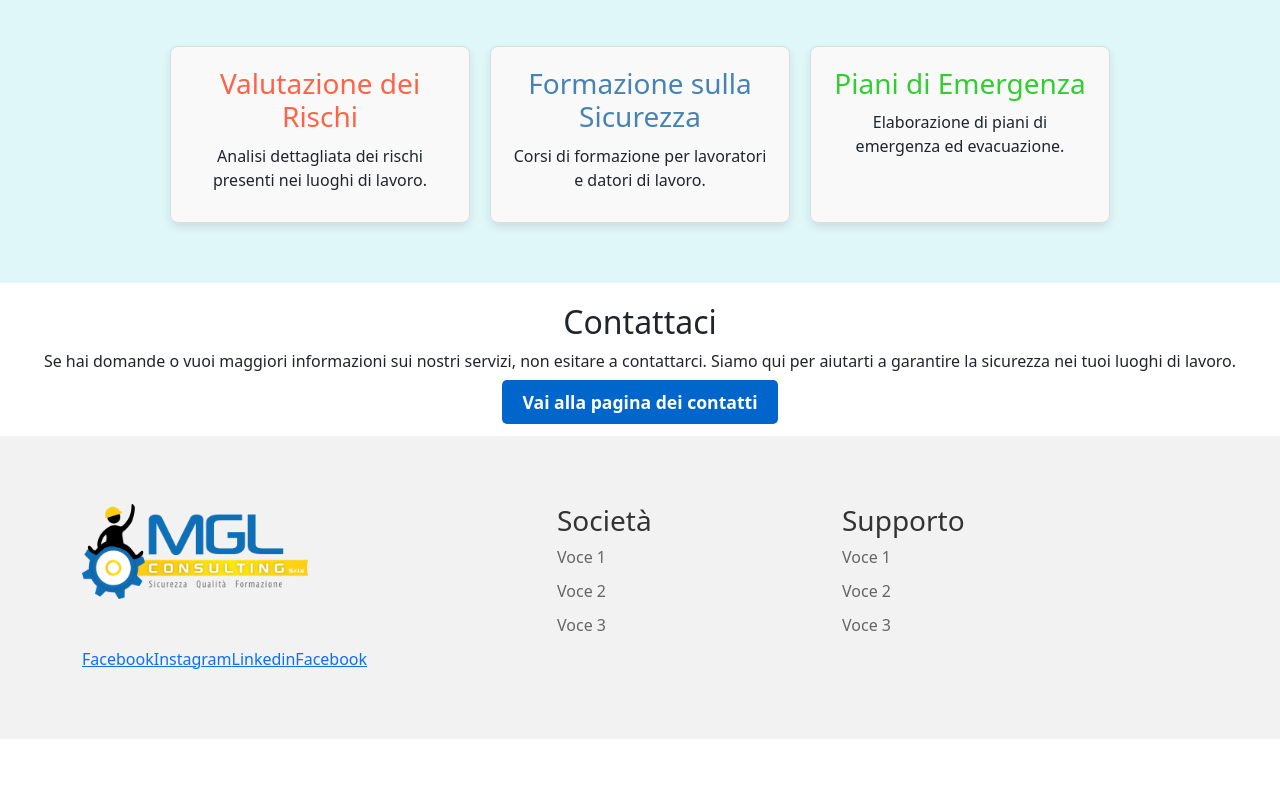
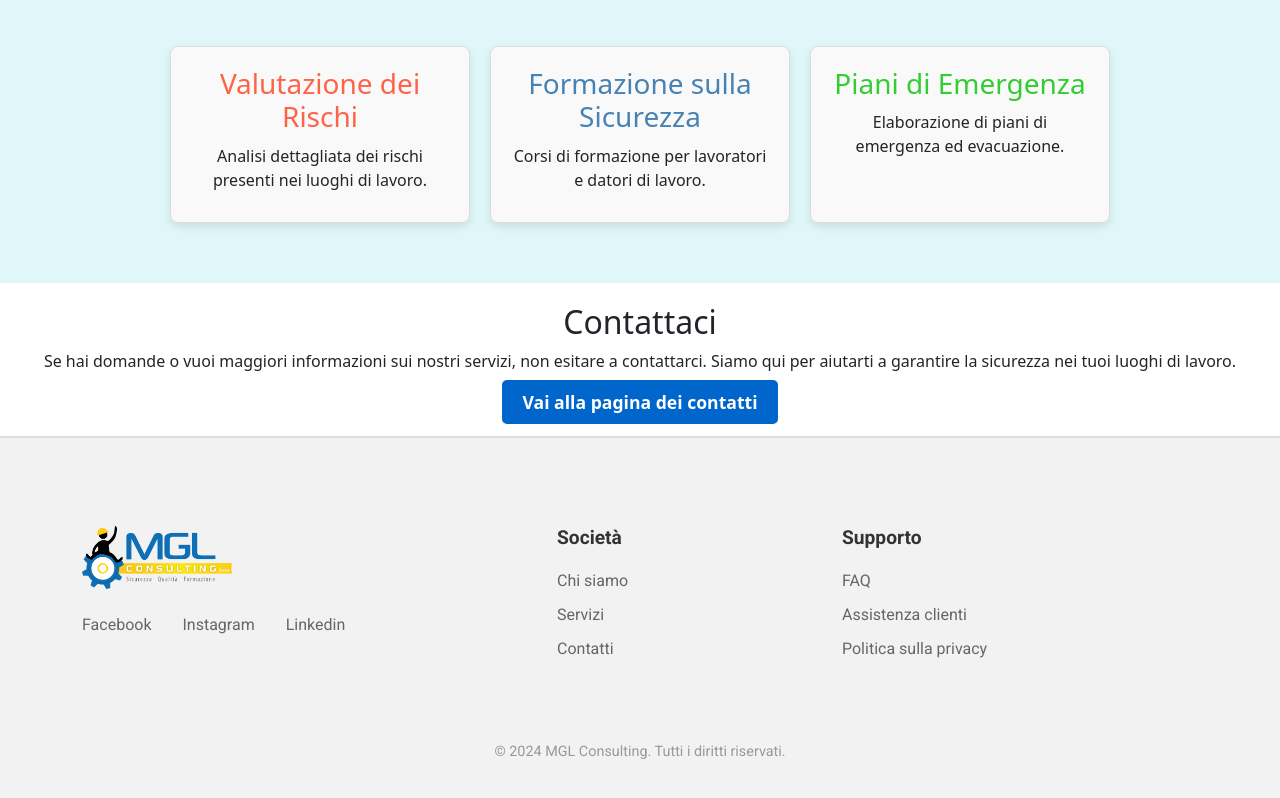
Before and after one commit to antoniogisondi/mgl-static-website, a React (Vite) app: page / in a window 1280 px wide. Shown: the part 1454-2252 px from the top of the page. Before the commit the page ends 2193 px from the top, so only its background shows below. Built offline with nearby package versions, Linux system fonts and the light colour scheme.

Commit message:
fix styles

```diff
--- a/src/components/Footer/Footer.css
+++ b/src/components/Footer/Footer.css
@@ -1,15 +1,21 @@
 .logo-footer {
-    width: 50%;
+    width: 150px;
+    /* Diminuito per un design più bilanciato */
 }
 
 footer {
     background-color: #f2f2f2;
-    padding: 20px;
+    padding: 40px 0;
     text-align: left;
+    font-family: 'Roboto', sans-serif;
+    border-top: 2px solid #ddd;
 }
 
 .footer-content h3 {
     color: #333;
+    font-weight: bold;
+    font-size: 1.2rem;
+    margin-bottom: 20px;
 }
 
 .footer-content ul li {
@@ -19,8 +25,53 @@ footer {
 .footer-content ul li a {
     color: #666;
     text-decoration: none;
+    transition: color 0.3s ease;
 }
 
 .footer-content ul li a:hover {
     color: #000;
+    text-decoration: underline;
 }
+
+.footer-social a {
+    color: #666;
+    text-decoration: none;
+    font-size: 1rem;
+    transition: color 0.3s ease;
+}
+
+.footer-social a:hover {
+    color: #000;
+}
+
+.footer-social a+a {
+    margin-left: 15px;
+}
+
+.footer-social {
+    margin-bottom: 15px;
+}
+
+footer p {
+    color: #999;
+    font-size: 0.9rem;
+}
+
+@media (max-width: 768px) {
+    .footer-logo {
+        text-align: center;
+    }
+
+    .footer-social {
+        justify-content: center;
+        text-align: center;
+    }
+
+    .footer-content {
+        text-align: center;
+    }
+
+    .footer-content ul li {
+        margin-bottom: 5px;
+    }
+}
--- a/src/components/Footer/Footer.jsx
+++ b/src/components/Footer/Footer.jsx
@@ -1,37 +1,43 @@
 import React from "react";
+import { Link } from "react-router-dom";
 import './Footer.css'
+import logo from '/img/mgl-consulting-logo.png'
 
 const Footer = () => {
     return (
-        <footer>
+        <footer className="footer">
             <div className="container">
                 <div className="row">
-                    <div className="col-5">
-                        <div className="col my-5 footer-content d-flex flex-row">
-                            <img className="logo-footer" src="/img/mgl-consulting-logo.png" alt="" />
+                    <div className="col-md-5 col-12 d-flex flex-column align-items-start my-5">
+                        <div className="footer-logo mb-4">
+                            <img className="logo-footer" src={logo} alt="MGL Consulting Logo" />
                         </div>
-                        <div className="col my-5 footer-content d-flex flex-row">
-                            <a href="">Facebook</a>
-                            <a href="">Instagram</a>
-                            <a href="">Linkedin</a>
-                            <a href="">Facebook</a>
+                        <div className="footer-social d-flex">
+                            <a href="https://www.facebook.com/profile.php?id=100057573665939" className="me-3">Facebook</a>
+                            <a href="https://www.instagram.com/mglconsultingsrls/" className="me-3">Instagram</a>
+                            <a href="#" className="me-3">Linkedin</a>
                         </div>
                     </div>
-                    <div className="col-3 my-5 footer-content">
+                    <div className="col-md-3 col-6 my-5 footer-content">
                         <h3>Società</h3>
                         <ul className="list-unstyled">
-                            <li><a href="#">Voce 1</a></li>
-                            <li><a href="#">Voce 2</a></li>
-                            <li><a href="#">Voce 3</a></li>
+                            <li><Link to="/chi-siamo">Chi siamo</Link></li>
+                            <li><Link to="/servizi">Servizi</Link></li>
+                            <li><Link to="/contatti">Contatti</Link></li>
                         </ul>
                     </div>
-                    <div className="col-3 my-5 footer-content">
+                    <div className="col-md-3 col-6 my-5 footer-content">
                         <h3>Supporto</h3>
-                        <ul className="list-unstyled text-align-start">
-                            <li><a href="#">Voce 1</a></li>
-                            <li><a href="#">Voce 2</a></li>
-                            <li><a href="#">Voce 3</a></li>
+                        <ul className="list-unstyled">
+                            <li><Link to="#">FAQ</Link></li>
+                            <li><Link to="#">Assistenza clienti</Link></li>
+                            <li><Link to="#">Politica sulla privacy</Link></li>
                         </ul>
+                    </div>
+                </div>
+                <div className="row">
+                    <div className="col text-center py-3">
+                        <p className="mb-0">© 2024 MGL Consulting. Tutti i diritti riservati.</p>
                     </div>
                 </div>
             </div>
@@ -39,4 +45,4 @@ const Footer = () => {
     );
 };
 
-export default Footer
+export default Footer;
--- a/src/components/Main/Main.jsx
+++ b/src/components/Main/Main.jsx
@@ -8,6 +8,7 @@ import "slick-carousel/slick/slick-theme.css";
 import WorkCarousel from "../Carousel/WorkCarousel";
 import imgTitolare from '/img/titolaredellimpresa.png'
 import imgSocio from '/img/sociodellimpresa.png'
+import imgSocio2 from '/img/sociodellimpresa2.jpg'
 import { Link } from "react-router-dom";
 
 const Main = () => {
@@ -64,6 +65,12 @@ const Main = () => {
                         <p>Socia</p>
                         <p>Grazia Matera è una socia chiave dell'azienda con una vasta esperienza nella gestione delle risorse umane e nella consulenza aziendale.</p>
                     </div>
+                    <div className="socio" data-aos="fade-left">
+                        <img src={imgSocio2} alt="Socio" />
+                        <h3>Lucia Matera</h3>
+                        <p>Socia</p>
+                        <p>Grazia Matera è una socia chiave dell'azienda con una vasta esperienza nella gestione delle risorse umane e nella consulenza aziendale.</p>
+                    </div>
                 </Slider>
             </div>
 
--- a/src/pages/About/About.jsx
+++ b/src/pages/About/About.jsx
@@ -5,6 +5,7 @@ import { motion } from 'framer-motion';
 import '../../main.css'; // Importa il CSS personalizzato
 import imgTitolare from '/img/titolaredellimpresa.png'
 import imgSocio from '/img/sociodellimpresa.png'
+import imgSocio2 from '/img/sociodellimpresa2.jpg'
 
 const AboutUs = () => {
     // Stato per la gestione dell'hover sulle card
@@ -43,7 +44,9 @@ const AboutUs = () => {
                                     <img src={imgTitolare} className="card-img-top" alt="Fondatore" />
                                     <div className="card-body text-center">
                                         <h3 className="card-title">Gisondi Domenico</h3>
-                                        <p className="card-text">Esperienza e background del fondatore...</p>
+                                        <p className="card-text">
+                                            Responsabile del processo economico amministrativo presso MGL Consulting.
+                                        </p>
                                         {hoveredCard === 1 && (
                                             <motion.div
                                                 className="founder-details"
@@ -51,8 +54,10 @@ const AboutUs = () => {
                                                 animate={{ opacity: 1 }}
                                                 transition={{ duration: 0.3 }}
                                             >
-                                                <p>Dettagli aggiuntivi sul fondatore...</p>
-                                                <p>Esperienze specifiche, competenze, ecc.</p>
+                                                <p><strong>Incarichi:</strong></p>
+                                                <p>Responsabile del processo economico amministrativo.</p>
+                                                <p>Esperienze specifiche, competenze amministrative, gestione delle finanze aziendali.</p>
+                                                <p>Ha supervisionato vari progetti di ottimizzazione dei processi economici.</p>
                                             </motion.div>
                                         )}
                                     </div>
@@ -80,7 +85,9 @@ const AboutUs = () => {
                                     <img src={imgSocio} className="card-img-top" alt="Socio 1" />
                                     <div className="card-body text-center">
                                         <h3 className="card-title">Matera Grazia</h3>
-                                        <p className="card-text">Esperienza e background del socio 1...</p>
+                                        <p className="card-text">
+                                            Responsabile del processo di direzione e del processo di erogazione dei servizi formativi presso MGL Consulting.
+                                        </p>
                                         {hoveredCard === 2 && (
                                             <motion.div
                                                 className="founder-details"
@@ -88,13 +95,16 @@ const AboutUs = () => {
                                                 animate={{ opacity: 1 }}
                                                 transition={{ duration: 0.3 }}
                                             >
-                                                <p>Dettagli aggiuntivi sul socio 1...</p>
+                                                <p><strong>Incarichi:</strong></p>
+                                                <p>Responsabile del processo di direzione.</p>
+                                                <p>Responsabile del processo di erogazione dei servizi formativi.</p>
                                                 <p>Esperienze specifiche, competenze, ecc.</p>
                                             </motion.div>
                                         )}
                                     </div>
                                 </motion.div>
                             </div>
+
 
                             {/* Card Socio 2 */}
                             <div className="col-md-4 mb-4">
@@ -103,10 +113,12 @@ const AboutUs = () => {
                                     onHoverStart={() => setHoveredCard(3)}
                                     onHoverEnd={() => setHoveredCard(null)}
                                 >
-                                    <img src="socio2.jpg" className="card-img-top" alt="Socio 2" />
+                                    <img src={imgSocio2} className="card-img-top" alt="Socio 2" />
                                     <div className="card-body text-center">
-                                        <h3 className="card-title">Nome Socio 2</h3>
-                                        <p className="card-text">Esperienza e background del socio 2...</p>
+                                        <h3 className="card-title">Matera Lucia</h3>
+                                        <p className="card-text">
+                                            Responsabile della formazione e dei processi formativi presso MGL Consulting.
+                                        </p>
                                         {hoveredCard === 3 && (
                                             <motion.div
                                                 className="founder-details"
@@ -114,13 +126,16 @@ const AboutUs = () => {
                                                 animate={{ opacity: 1 }}
                                                 transition={{ duration: 0.3 }}
                                             >
-                                                <p>Dettagli aggiuntivi sul socio 2...</p>
-                                                <p>Esperienze specifiche, competenze, ecc.</p>
+                                                <p><strong>Incarichi:</strong></p>
+                                                <p>Responsabile del processo di analisi dei fabbisogni formativi.</p>
+                                                <p>Responsabile del processo di progettazione dei servizi formativi.</p>
+                                                <p>Dettagli aggiuntivi sul socio 2, esperienze e competenze specifiche nella gestione dei processi formativi.</p>
                                             </motion.div>
                                         )}
                                     </div>
                                 </motion.div>
                             </div>
+
 
                             {/* Aggiungi altre card di soci se necessario */}
                         </div>
```
Also changed, not shown: public/img/sociodellimpresa2.jpg (added).
